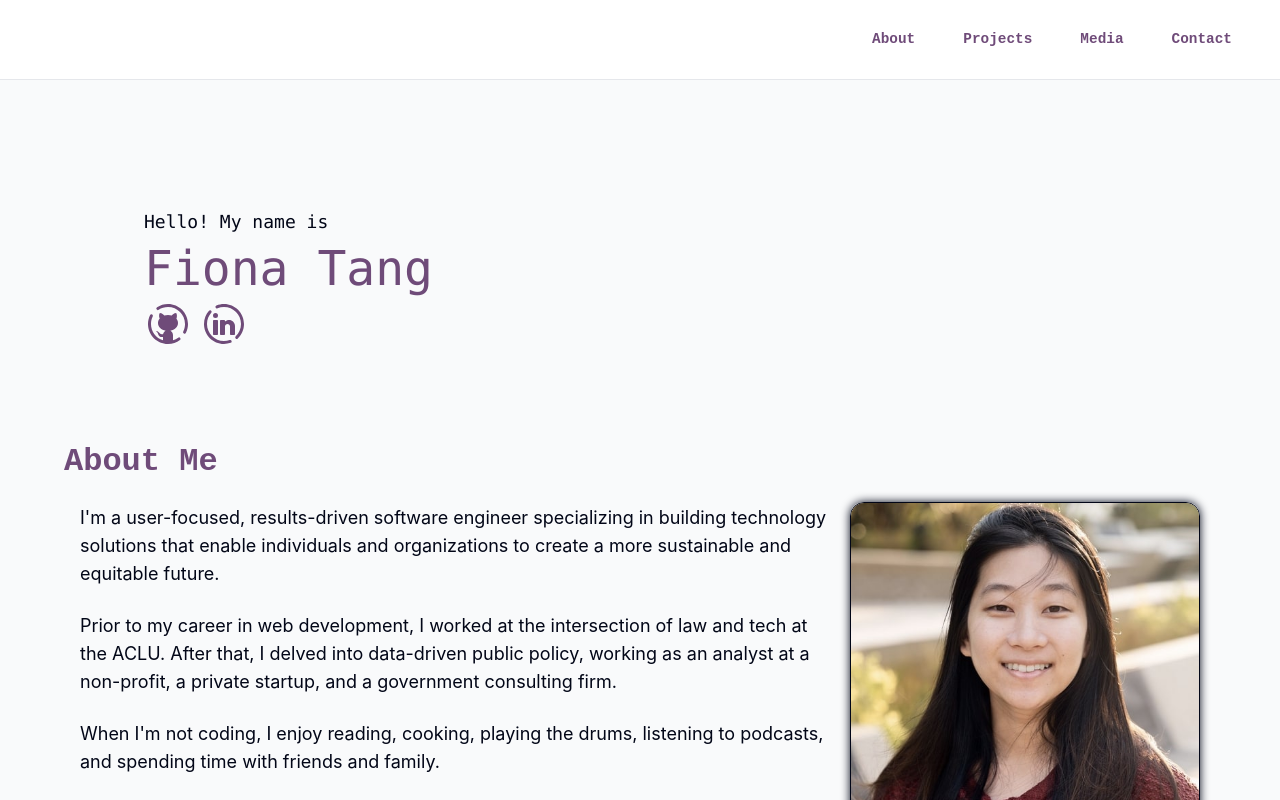
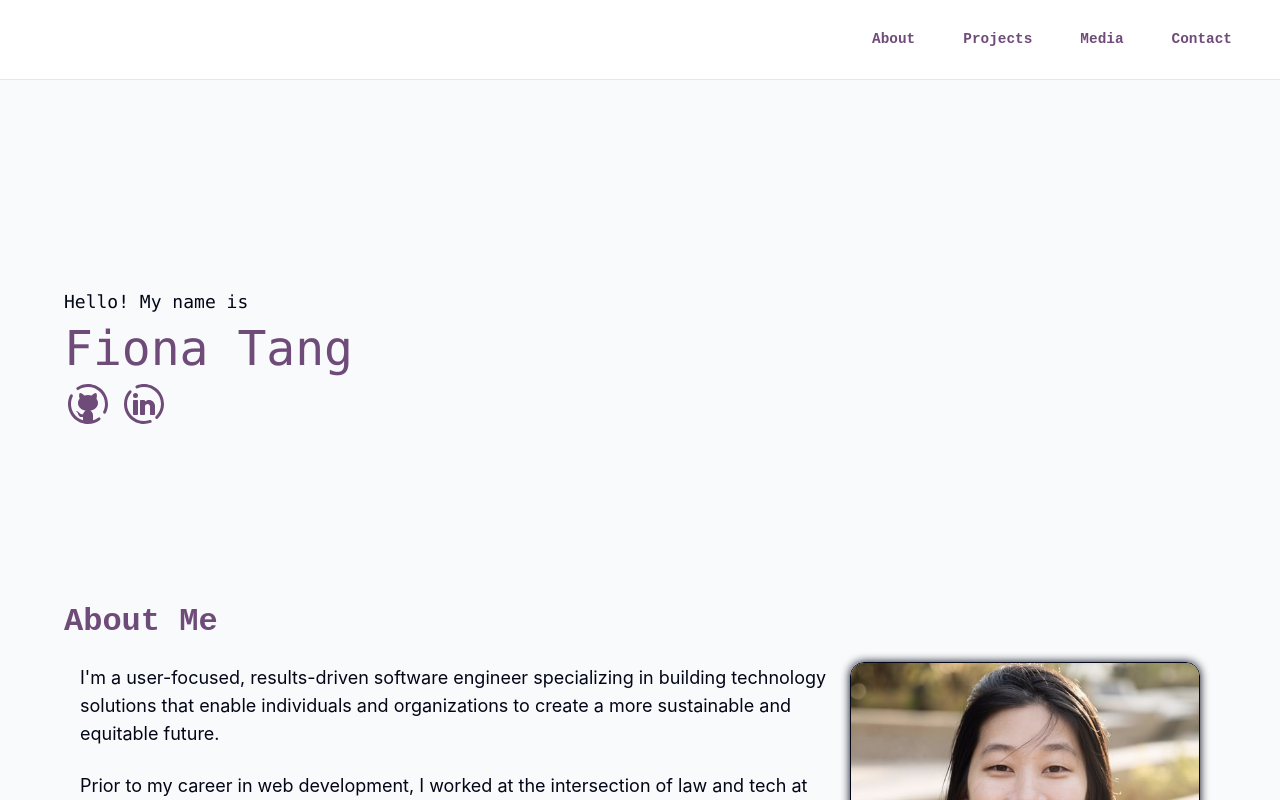
Before and after one commit to fionatagious/fiona.works, a Next.js app: page / in a window 1280 px wide. Shown: the top 800 px of the page. Built offline with nearby package versions, Linux system fonts and the light colour scheme.

Commit message:
adjust padding for Intro

```diff
--- a/src/app/page.js
+++ b/src/app/page.js
@@ -31,7 +31,7 @@ export default function Home() {
             container
             className="flex flex-col min-h-1/2 px-4 3xl:px-64 4xl:px-96 pt-24 sm:pt-32"
           >
-            <Grid item xs={12} className="px-2 md:px-12 xl:px-32 my-20">
+            <Grid item xs={12} className="px-2 md:px-12 xl:pl-30 py-20 my-20">
               <Intro />
             </Grid>
             <Grid item xs={12} className="px-2 md:px-12 xl:pl-30 py-20 my-20">
```
